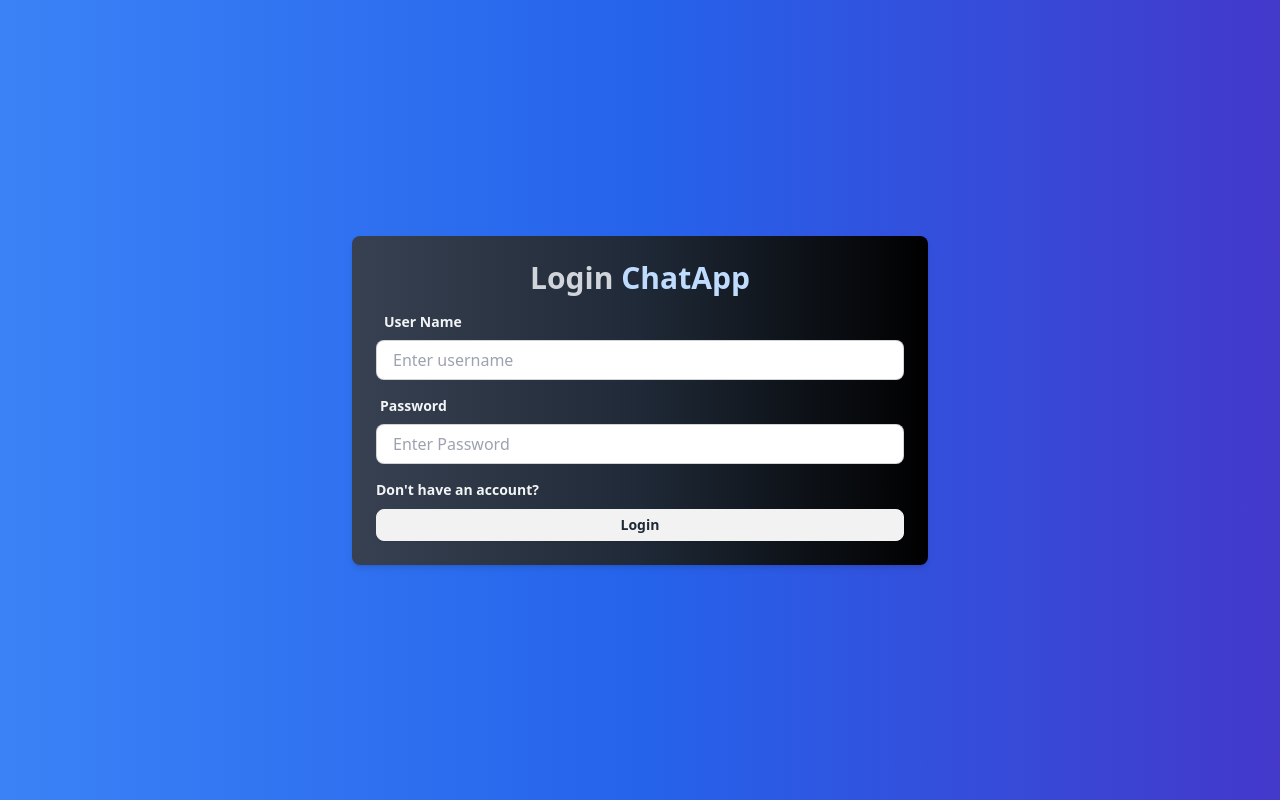
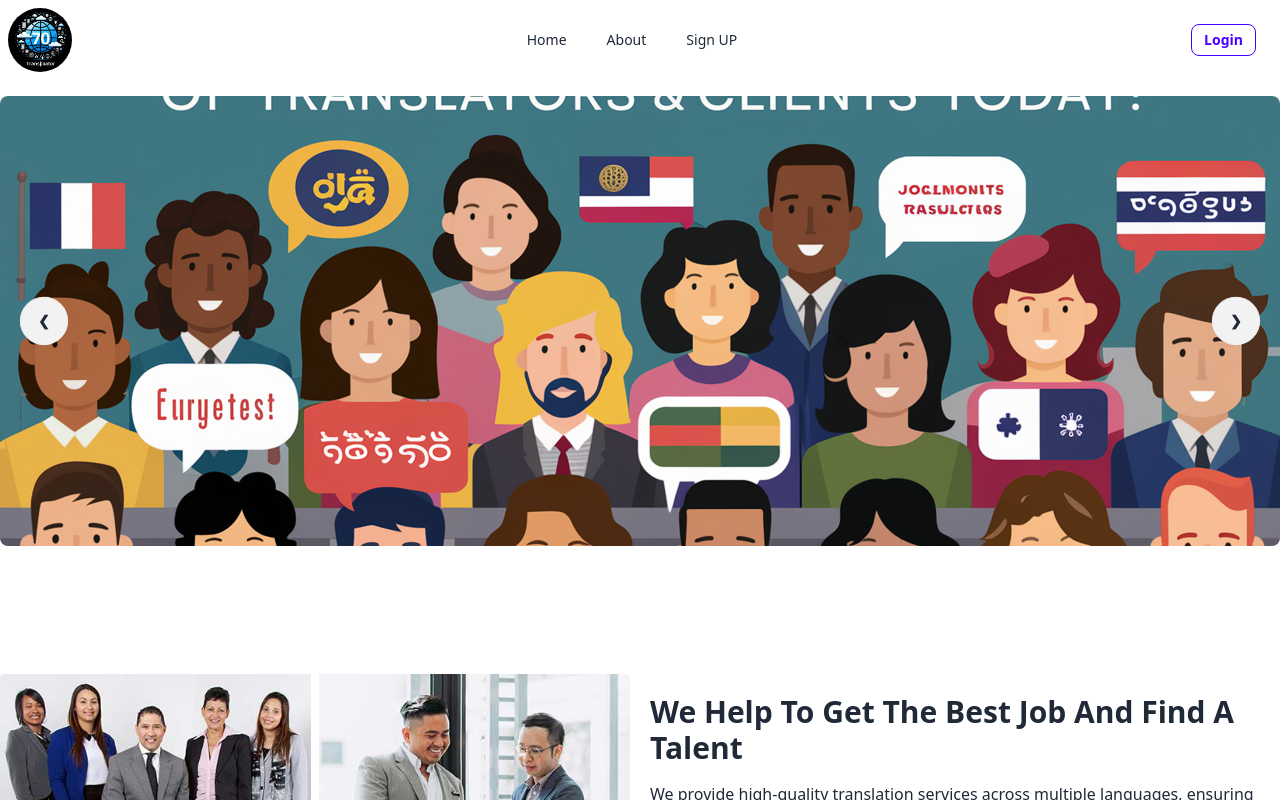
Before and after one commit to sakil470004/70loaguages.com, a React (Vite) app in the folder frontend/: page / in a window 1280 px wide. Before the commit this address led to /login. Shown: the top 800 px of the page. Built offline with nearby package versions, Linux system fonts and the light colour scheme.

Commit message:
remove redirect function

```diff
--- a/frontend/src/App.jsx
+++ b/frontend/src/App.jsx
@@ -16,9 +16,13 @@
   return (
     <div className="">
       <Routes>
+        {/* <Route
+          path="/"
+          element={authUser ? <Home /> : <Navigate to={"/login"} />}
+        /> */}
         <Route
           path="/"
-          element={authUser ? <Home /> : <Navigate to={"/login"} />}
+          element={<Home />}
         />
         <Route
           path="/chat"
```
